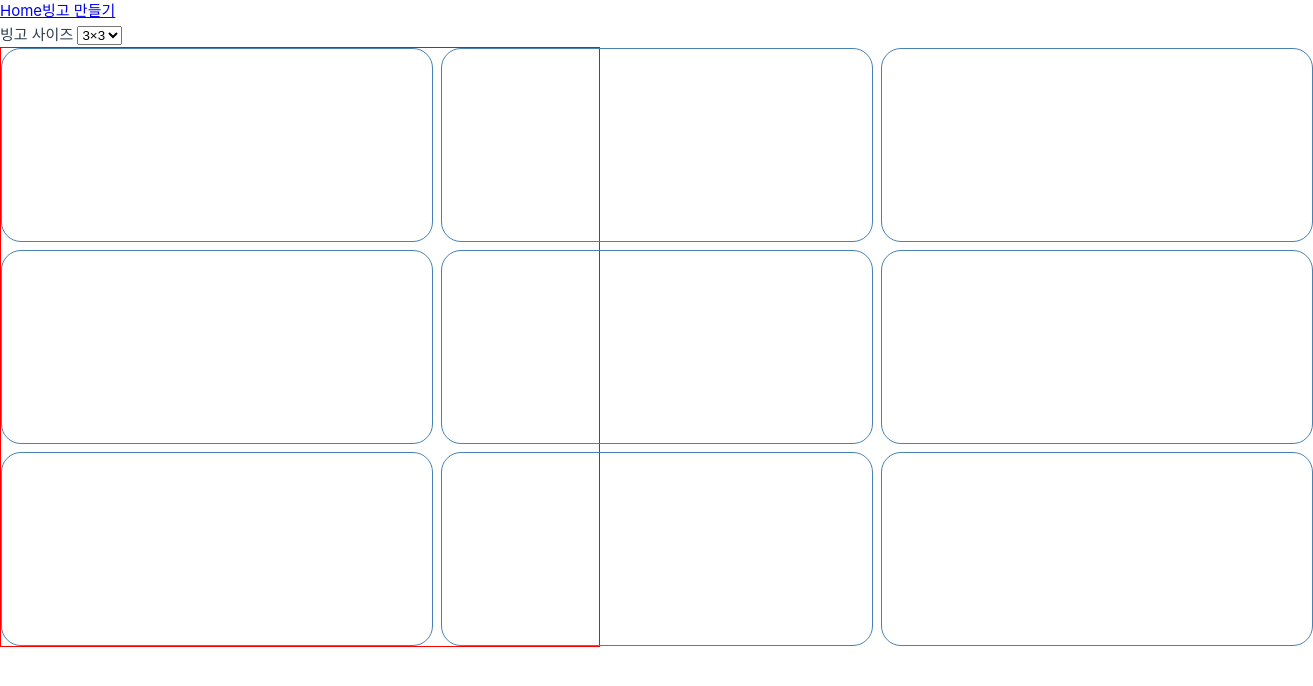
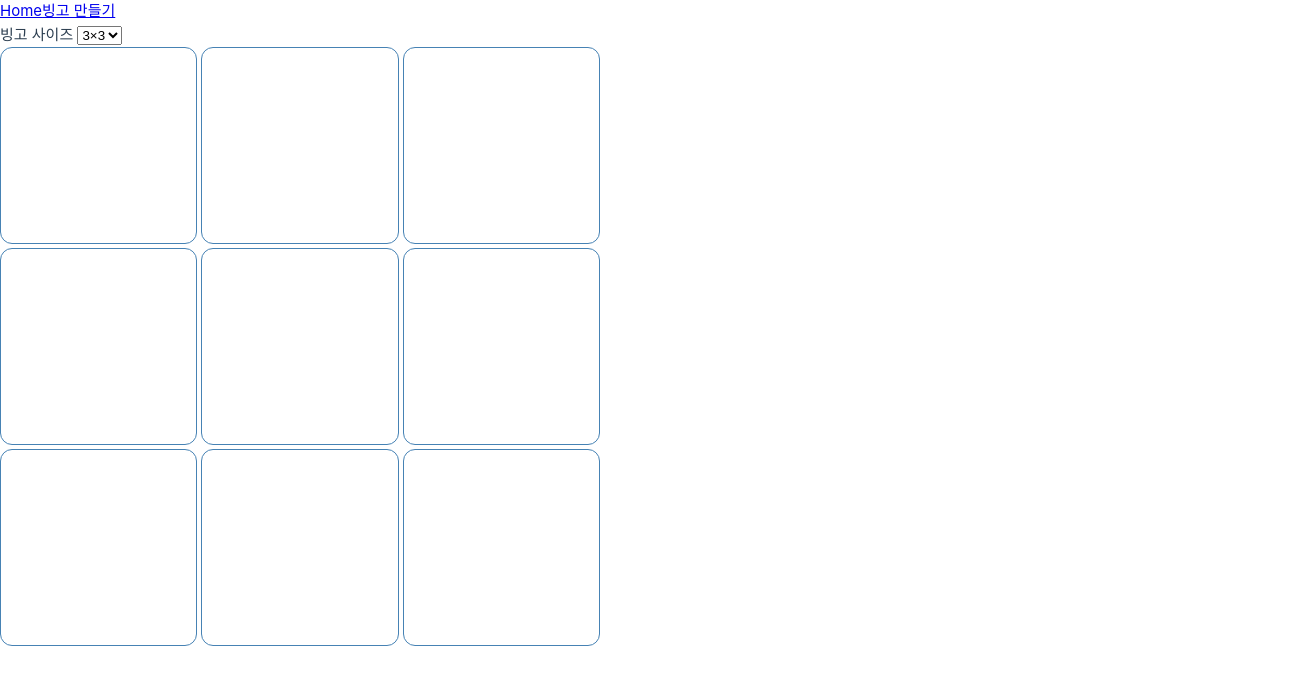
Before and after one commit to bundasse/bingoMaker, a Vue app: page /make in a window 1280 px wide. Shown: the top 686 px of the page, 1313 px wide, since content can reach past the window. Built offline with nearby package versions, Linux system fonts and the light colour scheme.

Commit message:
015 빙고박스 레이아웃 완성

```diff
--- a/src/views/MakeBingo.vue
+++ b/src/views/MakeBingo.vue
@@ -1,6 +1,19 @@
 <script setup>
-import { ref } from 'vue';
+import { computed, ref } from 'vue';
   const bingoSize =ref(3)
+  const bingoInputBox =ref()
+  const bingoWidth = computed(() => {
+    return (600 - 4*(bingoSize.value-1))/bingoSize.value
+  })
+
+  function changeTextHeight(idx) {
+    let sh = bingoInputBox.value[idx].scrollHeight;
+    if(bingoInputBox.value[idx].value == ''|| bingoInputBox.value[idx].value.length < 6){
+      sh = 26;
+    }
+    bingoInputBox.value[idx].style.height = 'auto';
+    bingoInputBox.value[idx].style.height = sh+'px';
+  }
 
 </script>
 <template>
@@ -13,9 +26,9 @@ import { ref } from 'vue';
         <option :value="5">5×5</option>
       </select>
     </div>
-    <div class="bingoArea" :style="`grid-template-rows: repeat(${bingoSize}, 1fr); grid-template-columns: repeat(${bingoSize}, 1fr);`">
-      <div class="bingoCell" v-for="row in Math.pow(bingoSize,2)" :key="row">
-        <input type="text" class="bingoInput">
+    <div class="bingoArea" :style="`grid: repeat(${bingoSize}, 1fr) / repeat(${bingoSize}, 1fr);`">
+      <div class="bingoCell" :style="`width: ${bingoWidth}px; height: ${bingoWidth}px;`" v-for="row in Math.pow(bingoSize,2)" :key="row">
+        <textarea :style="`width: ${bingoWidth-3}px;`" ref="bingoInputBox" rows="1" class="bingoInput" @keyup="changeTextHeight(row-1)"></textarea>
       </div>
     </div>
   </div>
@@ -32,24 +45,25 @@ import { ref } from 'vue';
 .bingoArea{
   width: 600px;
   height: 600px;
-  border:1px solid red;
   display: grid;
-  gap: 8px;
+  gap: 4px;
 }
 .bingoCell{
   align-items: stretch;
+  display: flex;
+  align-items: center;
   background-color: none;
   border: 1px solid steelblue;
-  border-radius: 20px;
-  padding: 20px 0;
+  border-radius: 12px;
+  padding: 12px 0;
 }
 .bingoInput{
   background: none;
   outline: none;
   border: 1px solid transparent;
-  font-size: 2rem;
-  padding: 4px;
-  border-radius: 4px;
+  font-size: 1.2rem;
+  resize: none;
+  overflow: hidden;
 }
 .bingoInput:focus{
   border: 1px solid lightblue;
```
